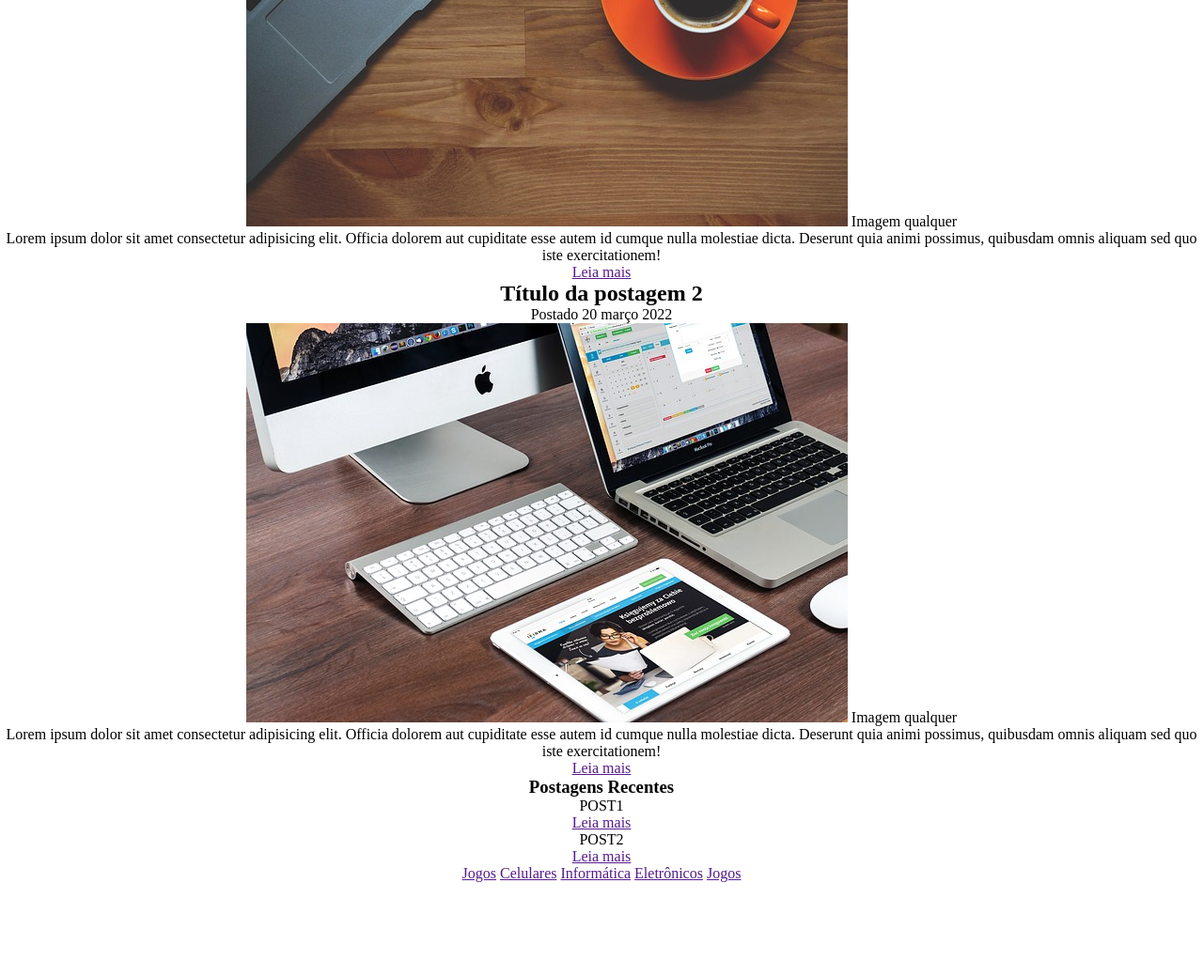
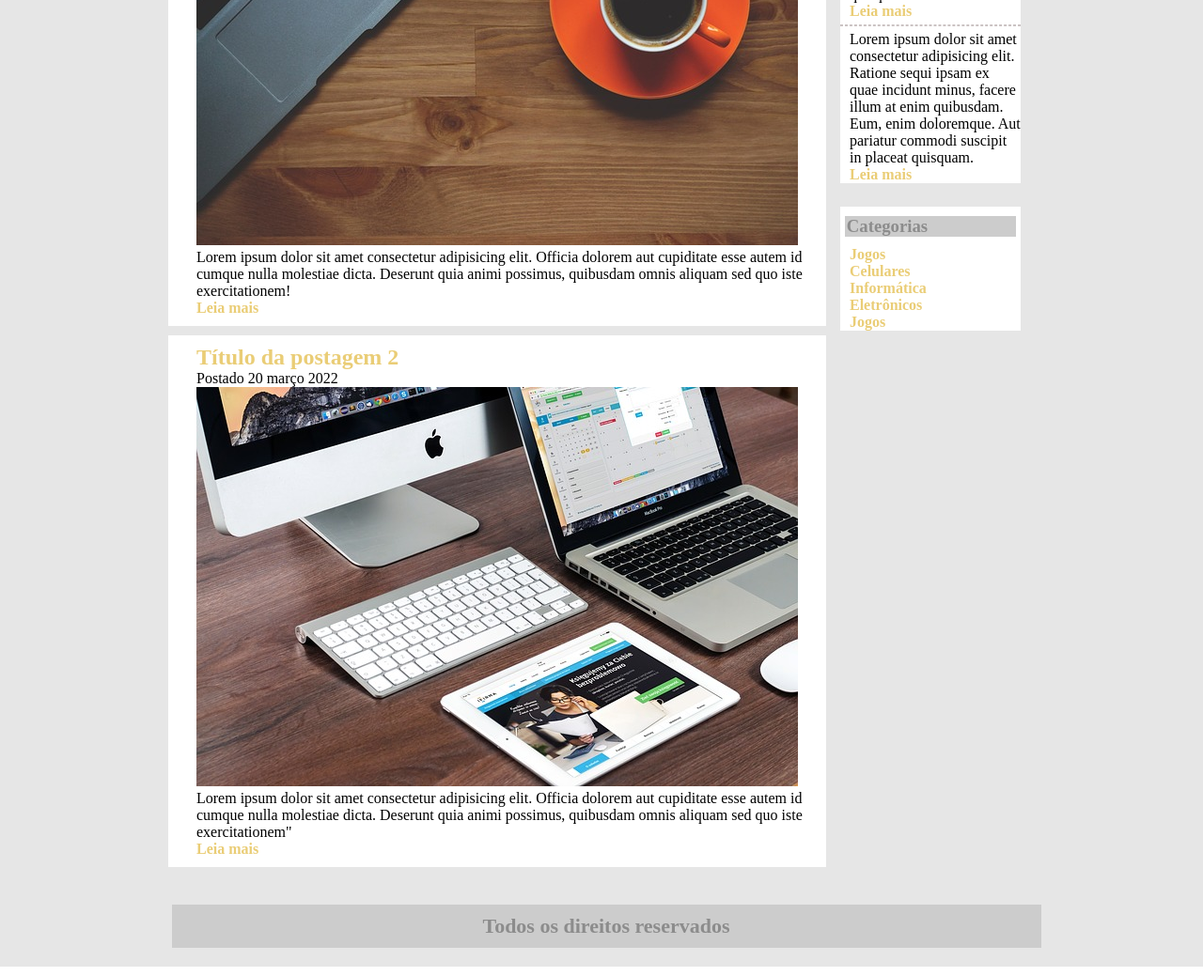
Before and after one commit to itsmorais/Desafio_TecBlog, a plain HTML site: page index.html in a window 1280 px wide. Shown: the part 310-1349 px from the top of the page at 94% size. Before the commit the page ends 1249 px from the top, so only its background shows below. Drawn offline with Linux system fonts and the light colour scheme.

Commit message:
Estilização CSS incluída

```diff
--- a/index.html
+++ b/index.html
@@ -22,37 +22,51 @@
           <div class="card">
             <h2>Título da postagem 1</h2>
             <p>Postado 10 março 2022</p>
-            <img src="./images/imagem1.jpg" alt="" /> Imagem qualquer
+            <img src="./images/imagem1.jpg" alt="" />
             <p>
               Lorem ipsum dolor sit amet consectetur adipisicing elit. Officia
               dolorem aut cupiditate esse autem id cumque nulla molestiae dicta.
               Deserunt quia animi possimus, quibusdam omnis aliquam sed quo iste
-              exercitationem!
+              exercitationem! <br>
+              <a href="" class="leia_mais">Leia mais</a>
             </p>
-            <a href="">Leia mais</a>
           </div>
+
           <div class="card">
             <h2>Título da postagem 2</h2>
             <p>Postado 20 março 2022</p>
-            <img src="./images/imagem2.jpg" alt="" /> Imagem qualquer
+            <img src="./images/imagem2.jpg" alt="" />
             <p>
               Lorem ipsum dolor sit amet consectetur adipisicing elit. Officia
               dolorem aut cupiditate esse autem id cumque nulla molestiae dicta.
               Deserunt quia animi possimus, quibusdam omnis aliquam sed quo iste
-              exercitationem!
+              exercitationem" <br>
+              <a href="" class="leia_mais">Leia mais</a>
             </p>
-            <a href="">Leia mais</a>
           </div>
         </div>
 
         <div class="aside">
           <div class="recentes">
             <h3>Postagens Recentes</h3>
-            <p>POST1 <br /><a href="">Leia mais</a></p>
-            <p>POST2 <br /><a href="">Leia mais </a></p>
+            <p>
+              Lorem ipsum dolor sit amet consectetur, adipisicing elit. Aliquid
+              qui omnis cupiditate placeat nemo. Neque laboriosam minus adipisci
+              quidem repellendus corrupti excepturi fuga, tenetur libero
+              nesciunt? Tempore eos laborum quisquam. <br />
+              <a href="">Leia mais</a>
+              <hr>
+            </p>
+            <p>
+              Lorem ipsum dolor sit amet consectetur adipisicing elit. Ratione
+              sequi ipsam ex quae incidunt minus, facere illum at enim
+              quibusdam. Eum, enim doloremque. Aut pariatur commodi suscipit in
+              placeat quisquam. <br /><a href="">Leia mais </a>
+            </p>
           </div>
 
           <div class="categorias">
+            <h3>Categorias</h3>
             <a href="">Jogos</a>
             <a href="">Celulares</a>
             <a href="">Informática</a>
@@ -61,6 +75,7 @@
           </div>
         </div>
       </section>
+      <footer><h3 id="foot">Todos os direitos reservados</h3></footer>
     </div>
   </body>
 </html>
--- a/style.css
+++ b/style.css
@@ -2,24 +2,104 @@
   box-sizing: border-box;
  margin: 0;
  padding: 0;
-
 }
-
+a{
+  text-decoration: none;
+}
 div#app{
   margin: 0 auto;
   text-align: center;
+  background-color: HSL(360, 0%, 90%);
 }
-
 header span{
-  color:brown;
+  color:HSL(47, 81%, 26%);
 }
 header h1{
   margin-bottom: 1%;
+  background-color:HSL(43, 93%, 51%);
+  font-weight: 700;
 }
 header , header a{
-  text-decoration: none;
   color: white;
-  background-color: rgb(242, 242, 11);
+  background-color:HSL(43, 93%, 51%);
   padding-bottom: 1%;
+}
 
+section{
+  display: flex;
+  justify-content: center;
 }
+
+.posts{
+  width: 700px;
+}
+h2,a{
+  color: HSL(45, 73%, 69%);
+  font-weight: 700;
+}
+
+div.card{
+  background-color: white;
+  padding: 10px 0;
+  margin: 10px 0;
+  text-align: center;
+}
+div.card h2,p,a{
+  text-align: start;
+  padding-left: 30px;
+}
+.leia_mais{
+  text-align: left;
+  padding: 0;
+}
+.aside{
+  width: 15%;
+  margin: 10px 15px;
+}
+
+.recentes, .categorias{
+  background-color: white;
+  margin-bottom: 25px;
+  display: flex;
+  flex-direction: column;
+}
+h3{
+  background-color: HSL(360, 0%, 80%);
+  color: HSL(360, 0%, 55%);
+  width: 95%;
+  margin: 10px auto;
+  text-align: start;
+  padding-left: 2px;
+}
+.recentes p{
+  text-align: start;
+  padding-left: 10px;
+}
+
+.recentes a{
+  text-align: left;
+  padding: 0;
+}
+.categorias a{
+  text-align: left;
+  padding-left: 10px;
+}
+
+hr{
+  border: 0.3px rgb(203, 195, 195) dashed;
+  width: 100%;
+  margin: 5px auto;
+}
+footer,footer h3{
+  color: rgb(46, 46, 46);
+ font-weight: 700;
+  padding: 10px 5px;
+  width: 925px;
+  margin: 10px auto;
+  font-size: 22px;
+}
+#foot{
+    background-color: HSL(360, 0%, 80%);
+    color: HSL(360, 0%, 55%);
+    text-align: center;
+}
```
